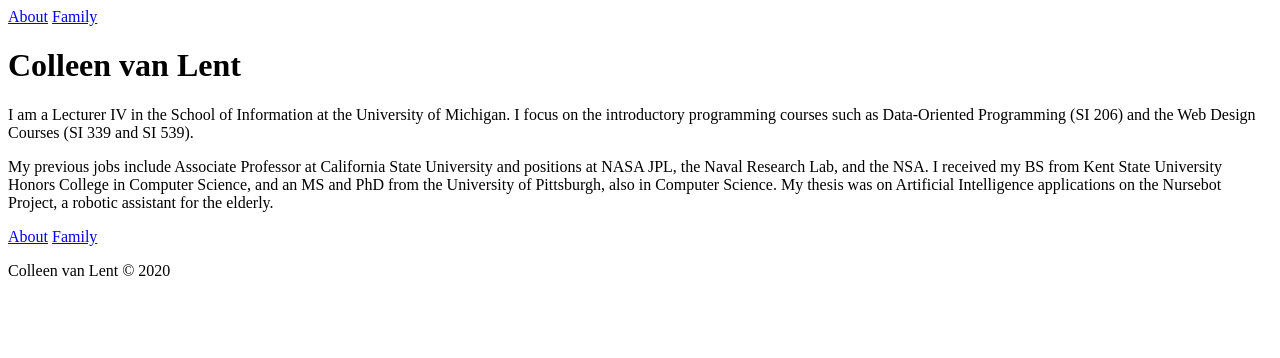
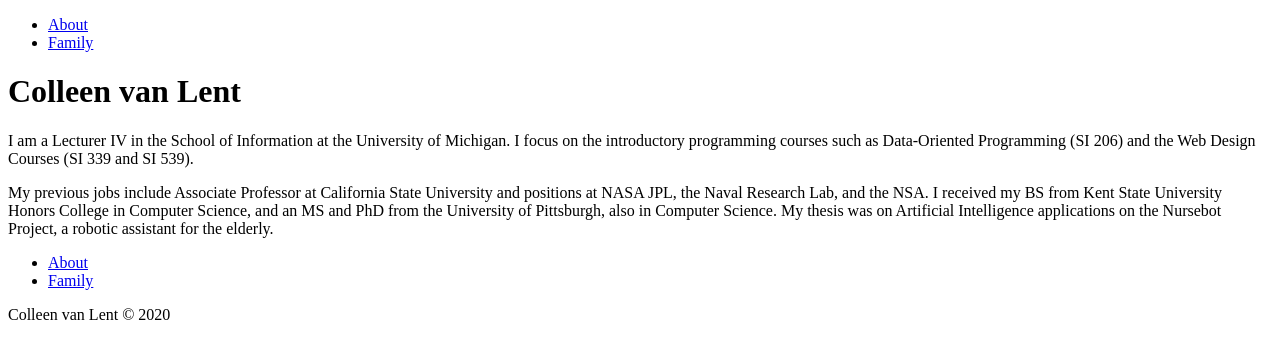
Before and after one commit to gwenoh/homework1, a plain HTML site: page index.html in a window 1280 px wide. Drawn offline with Linux system fonts and the light colour scheme.

Commit message:
Update index.html

```diff
--- a/index.html
+++ b/index.html
@@ -12,10 +12,12 @@
 <body>
 
 	<header>
-		<nav>
-			<a href="index.html">About</a>
-			<a href="family.html">Family</a>
-  		</nav>
+		<div id="main-nav" role="navigation" aria-label="Main">
+			<ul>
+				<li><a href="index.html">About</a></li>
+				<li><a href="family.html">Family</a></li>
+			</ul>
+  		</div>
  	</header>
 
 	<main>
@@ -29,10 +31,12 @@
 	</main>
 
 <footer>
-	<nav>
-		<a href="index.html">About</a>
-		<a href="family.html">Family</a>
-  	</nav>
+	<div id="footer-nav" role="navigation" aria-label="Main">
+		<ul>
+			<li><a href="index.html">About</a></li>
+			<li><a href="family.html">Family</a></li>
+		</ul>
+  	</div>
 
 	<p>Colleen van Lent &copy; 2020</p>
 </footer>
```
